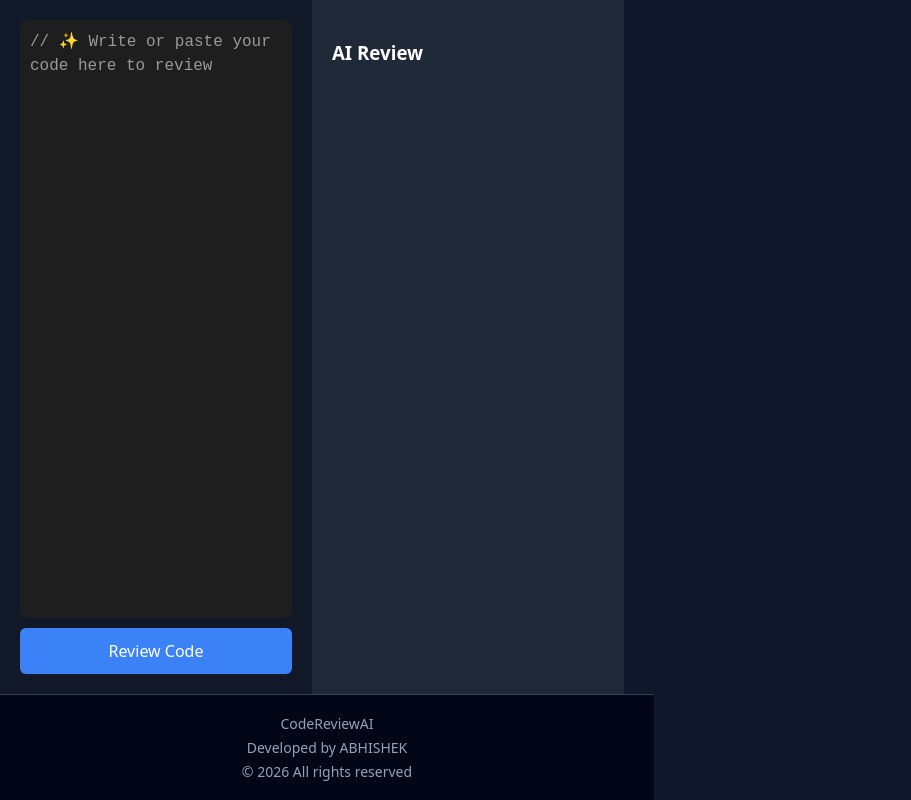
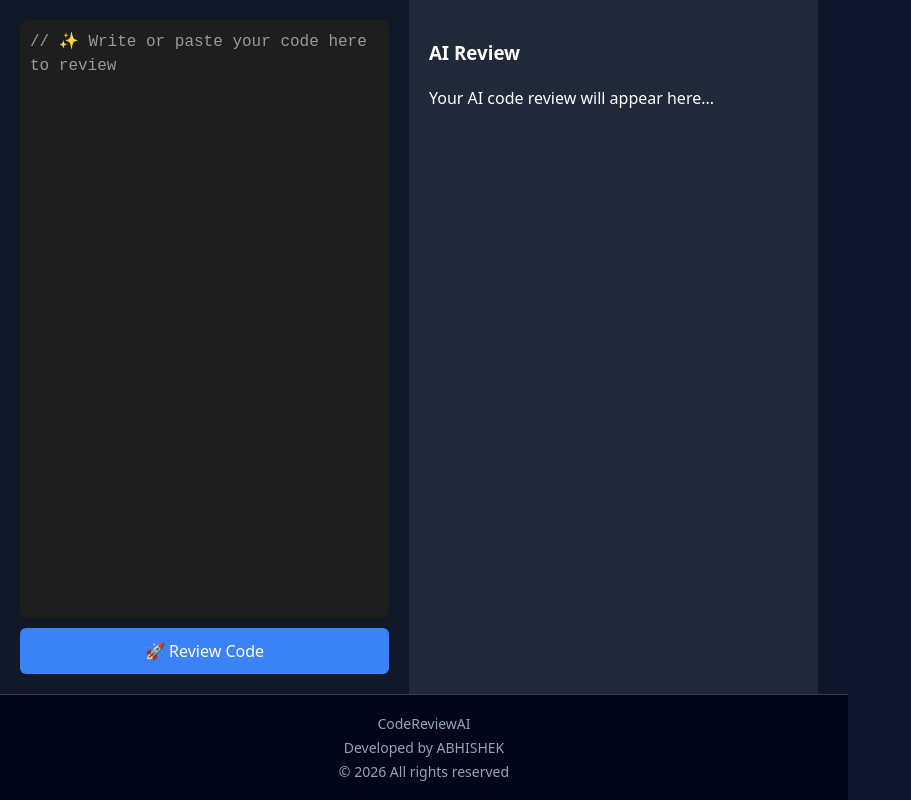
Before and after one commit to abhishekc2005/CodeReviewAI, a React app in the folder frontend/: page / in a window 1280 px wide. Shown: the whole page, without its empty margins (0-911 px from the left). Built offline with nearby package versions, Linux system fonts and the light colour scheme; the HTML template or start-up script is replaced by a standard one.

Commit message:
Update App.jsx

```diff
--- a/frontend/src/App.jsx
+++ b/frontend/src/App.jsx
@@ -11,16 +11,22 @@ import Footer from "./components/Footer";
 function App() {
 
 const [code, setCode] = useState("// ✨ Write or paste your code here to review");
-
-  const [review, setReview] = useState("");
+const [review, setReview] = useState("Your AI code review will appear here...");
 const [loading, setLoading] = useState(false);
 
 const reviewCode = async () => {
 
+// prevent multiple requests
 if (loading) return;
 
+// prevent empty submission
+if (!code || code.trim().length < 5) {
+  setReview("⚠️ Please write or paste some code first.");
+  return;
+}
+
 setLoading(true);
-    setReview("Reviewing your code...");
+setReview("⏳ Reviewing your code with AI...");
 
 try {
 
@@ -29,21 +35,34 @@ function App() {
     { code }
   );
 
-      setReview(response?.data?.review || "No review returned");
+  const aiReview = response?.data?.review;
+
+  if (aiReview) {
+    setReview(aiReview);
+  } else {
+    setReview("⚠️ AI returned no review.");
+  }
 
 } catch (error) {
 
-      console.error(error);
+  console.error("Review API Error:", error);
 
   if (error.response?.status === 429) {
-        setReview("Too many requests. Please wait a few seconds.");
-      } else {
-        setReview("Server error. Try again later.");
+    setReview("⚠️ Too many requests. Please wait a few seconds.");
+  }
+
+  else if (error.response?.status === 500) {
+    setReview("⚠️ Server error. AI service temporarily unavailable.");
+  }
+
+  else {
+    setReview("⚠️ Network error. Check your connection.");
   }
 
 } finally {
   setLoading(false);
 }
+
 };
 
 return (
@@ -68,14 +87,19 @@ function App() {
           padding={10}
           style={{
             fontFamily: '"Fira Code", monospace',
-                fontSize: 16
+            fontSize: 16,
+            minHeight: "300px"
           }}
         />
 
       </div>
 
-          <button className="review" onClick={reviewCode}>
-            {loading ? "Reviewing..." : "Review Code"}
+      <button
+        className="review"
+        onClick={reviewCode}
+        disabled={loading}
+      >
+        {loading ? "🔄 Reviewing..." : "🚀 Review Code"}
       </button>
 
     </div>
@@ -95,6 +119,7 @@ function App() {
   <Footer />
 
 </div>
+
 );
 }
 
```
Lines whose indentation alone changed are shown as unchanged.
